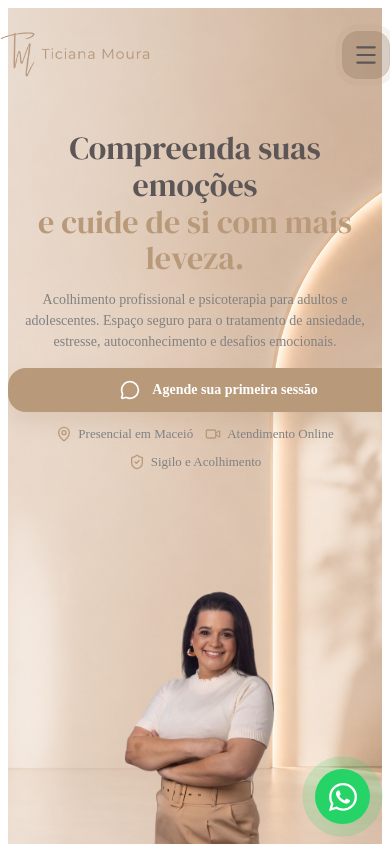
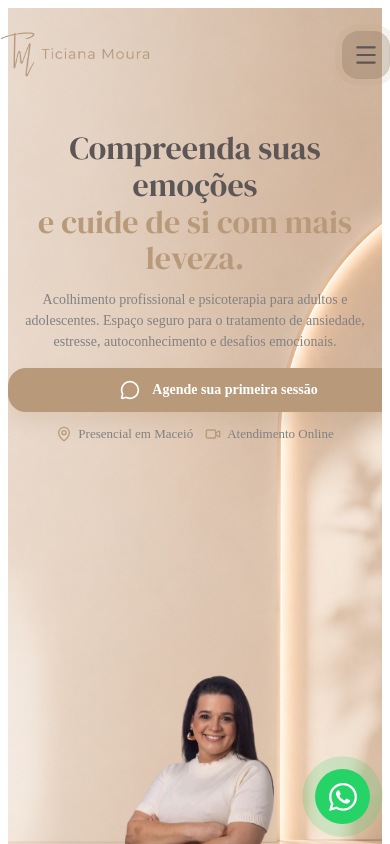
Before and after one commit to kauatorresfranca/ticiana-moura-psic, a React (Vite) app: page / in a window 390 px wide. Shown: the top 844 px of the page. Built offline with nearby package versions, Linux system fonts and the light colour scheme; the HTML template or start-up script is replaced by a standard one.

Commit message:
feat: remove ShieldCheck badge and adjust HeroSection min-height for improved mobile experience

```diff
--- a/src/components/sections/hero/index.tsx
+++ b/src/components/sections/hero/index.tsx
@@ -1,7 +1,7 @@
 import { motion } from 'framer-motion'
 import * as S from './styles'
 import HeroImage from '../../../assets/images/heroImage2.jpeg'
-import { MessageCircle, ShieldCheck, Video, MapPin } from 'lucide-react'
+import { MessageCircle, Video, MapPin } from 'lucide-react'
 
 export const Hero = () => {
   return (
@@ -42,10 +42,6 @@ export const Hero = () => {
                 <Video size={16} />
                 <span>Atendimento Online</span>
               </div>
-              <div className="badge">
-                <ShieldCheck size={16} />
-                <span>Sigilo e Acolhimento</span>
-              </div>
             </S.HeroBadges>
           </motion.div>
 
--- a/src/components/sections/hero/styles.ts
+++ b/src/components/sections/hero/styles.ts
@@ -16,7 +16,7 @@ export const HeroSection = styled.section`
   position: relative;
 
   @media (max-width: ${breakpoints.tablet}) {
-    min-height: 90vh;
+    min-height: 100vh;
     padding: 110px 0 0 0;
     background-image: url(${BackgroundMobile});
     display: flex;
```
